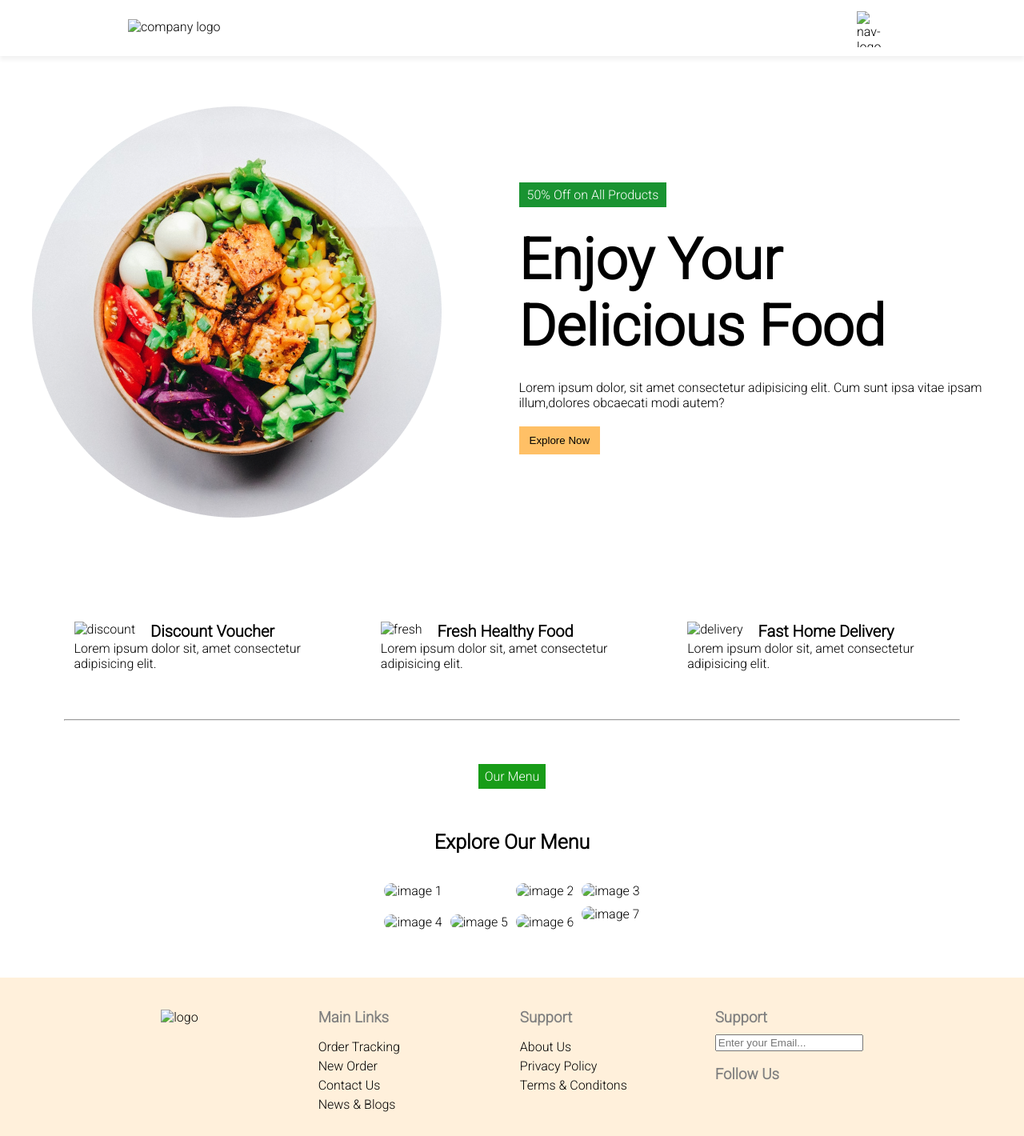
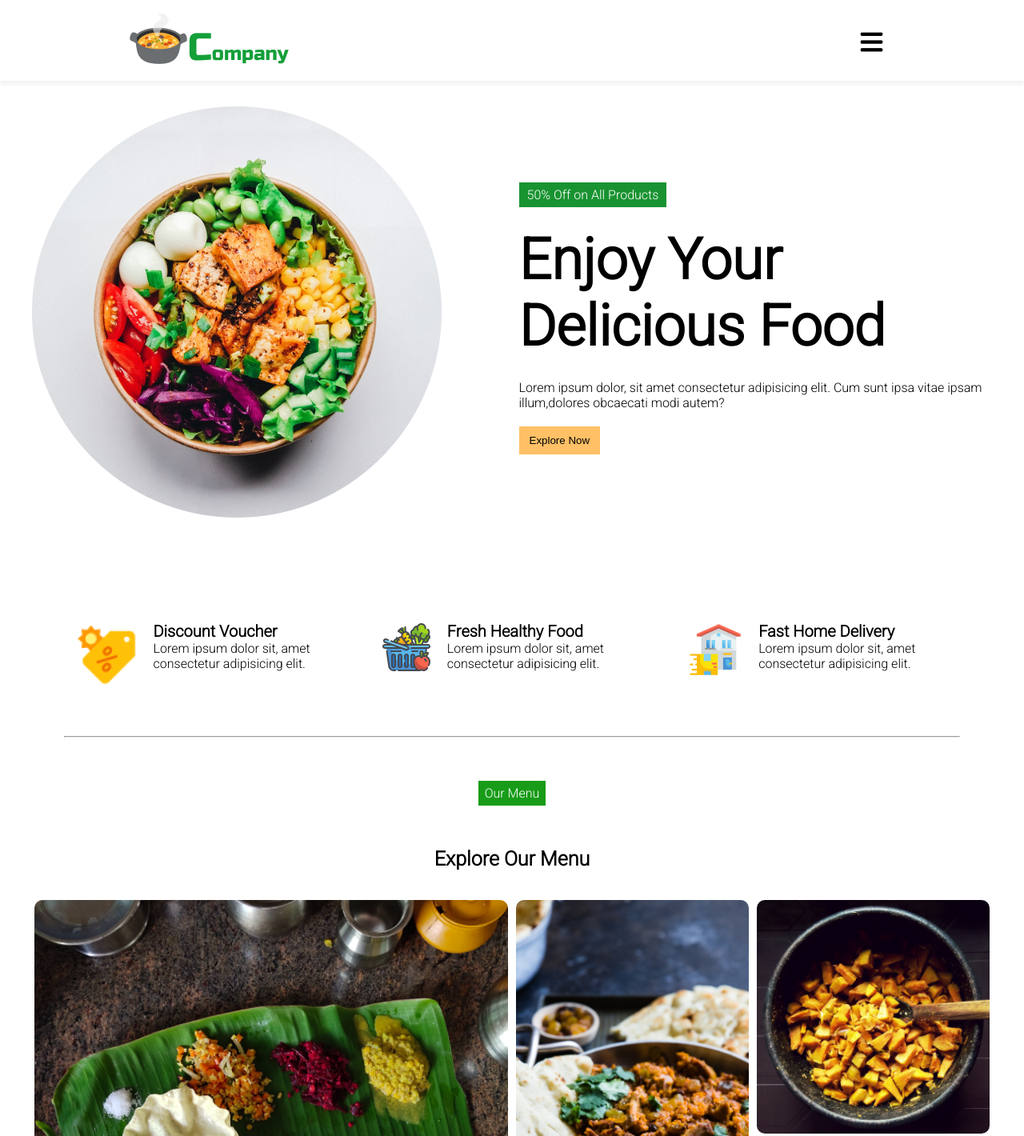
Before and after one commit to Sandeep13Paul/Food-Showcase, a plain HTML site: page index.html in a window 1280 px wide. Shown: the top 1420 px of the page at 80% size. Drawn offline with Linux system fonts and the light colour scheme; files whose address does not match are found by name.

Commit message:
Update index.html

```diff
--- a/index.html
+++ b/index.html
@@ -9,8 +9,8 @@
 </head>
 <body>
     <div class="nav">
-        <img src="images/logo.png" alt="company logo" class="company"/>
-        <img src="images/menu.png" alt="nav-logo" class="light">
+        <img src="logo.png" alt="company logo" class="company"/>
+        <img src="menu.png" alt="nav-logo" class="light">
     </div>
     <section class="middle">
         <div class="top">
@@ -27,21 +27,21 @@
         </div>
         <div class="bottom">
             <div class="bottom-one">
-                <img src="images/discount.png" alt="discount">
+                <img src="discount.png" alt="discount">
                 <div class="one">
                 <p class="x"><strong>Discount Voucher</strong></p>
                 <p>Lorem ipsum dolor sit, amet consectetur adipisicing elit.</p>
             </div>
             </div>
             <div class="bottom-two">
-                <img src="images/fresh.png" alt="fresh">
+                <img src="fresh.png" alt="fresh">
                 <div class="one">
                 <p class="x"><strong>Fresh Healthy Food</strong></p>
                 <p>Lorem ipsum dolor sit, amet consectetur adipisicing elit.</p>
             </div>
             </div>
             <div class="bottom-three">
-                <img src="images/delivery.png" alt="delivery">
+                <img src="delivery.png" alt="delivery">
                 <div class="one">
                 <p class="x"><strong>Fast Home Delivery</strong></p>
                 <p>Lorem ipsum dolor sit, amet consectetur adipisicing elit.</p>
@@ -57,32 +57,32 @@
     <h1 class="t1">Explore Our Menu</h1>
     <div class="grid">
         <div class="item1">
-          <img class="grid-image" src="images/grid_image1.png" alt="image 1">
+          <img class="grid-image" src="grid_image1.png" alt="image 1">
         </div>
         <div class="item2">
-          <img class="grid-image" src="images/grid_image2.png" alt="image 2">
+          <img class="grid-image" src="grid_image2.png" alt="image 2">
         </div>
         <div class="item3">
-          <img class="grid-image" src="images/grid_image3.png" alt="image 3">
+          <img class="grid-image" src="grid_image3.png" alt="image 3">
         </div>
         <div class="item4">
-          <img class="grid-image" src="images/grid_image4.png" alt="image 4">
+          <img class="grid-image" src="grid_image4.png" alt="image 4">
         </div>
         <div class="item5">
-          <img class="grid-image" src="images/grid_image5.png" alt="image 5">
+          <img class="grid-image" src="grid_image5.png" alt="image 5">
         </div>
         <div class="item6">
-          <img class="grid-image" src="images/grid_image6.png" alt="image 6">
+          <img class="grid-image" src="grid_image6.png" alt="image 6">
         </div>
         <div class="item7">
-          <img class="grid-image" src="images/grid_image7.png" alt="image 7">
+          <img class="grid-image" src="grid_image7.png" alt="image 7">
         </div>
       </div>
     </div>
     <footer>
         <div class="footer_container container">
           <div class="footer_logo">
-            <img src="images/logo.png" alt="logo">
+            <img src="logo.png" alt="logo">
           </div>
           <div class="link_lists">
             <h3>Main Links</h3>
```
